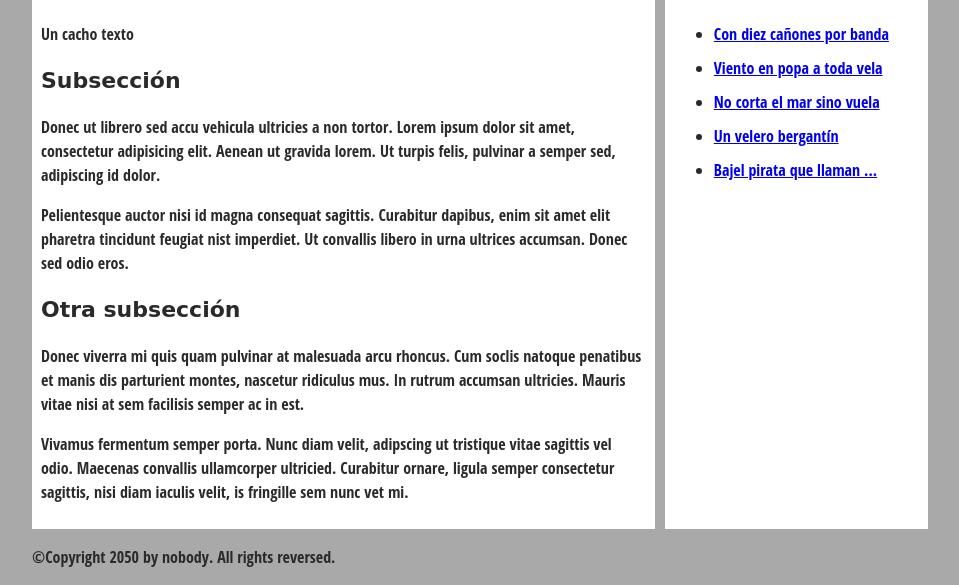
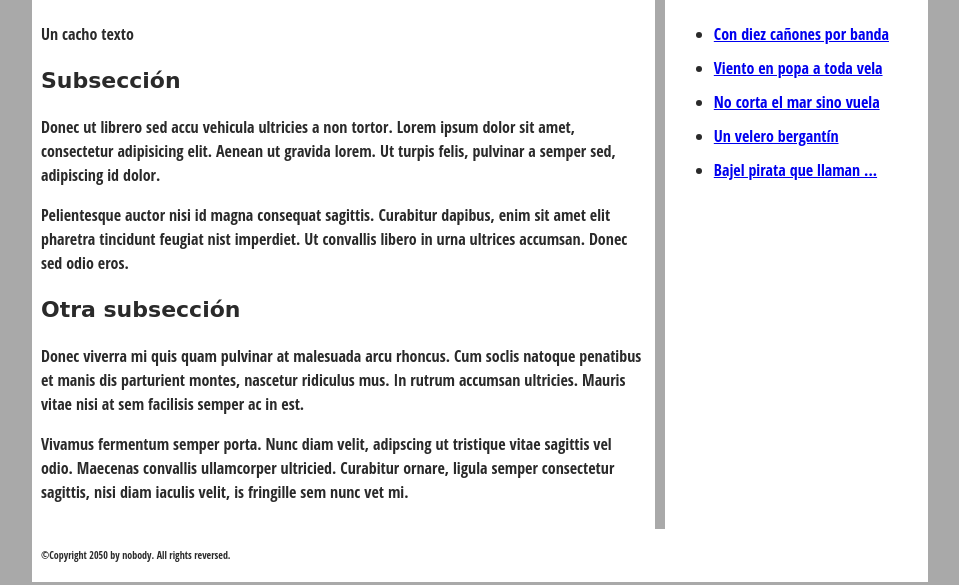
Before and after one commit to Kereck/curso-git-repo1, a plain HTML site: page index.html in a window 1280 px wide. Shown: the part 299-884 px from the top of the page, without its empty margins (160-1119 px from the left). Drawn offline with Linux system fonts and the light colour scheme.

Commit message:
pie de pagina pequeño

```diff
--- a/css/layout.css
+++ b/css/layout.css
@@ -97,3 +97,7 @@ padding-right: 30px;
 aside li {
   padding-bottom: 10px;
 }
+
+footer p {
+    font-size: 10px;
+  }
--- a/index.html
+++ b/index.html
@@ -71,6 +71,8 @@
 
   </main>
 
+  <footer>
    <p>©Copyright 2050 by nobody. All rights reversed.</p>
+  </footer>
   </body>
 </html>
```
